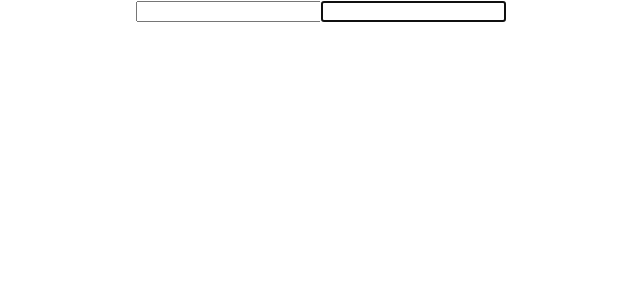
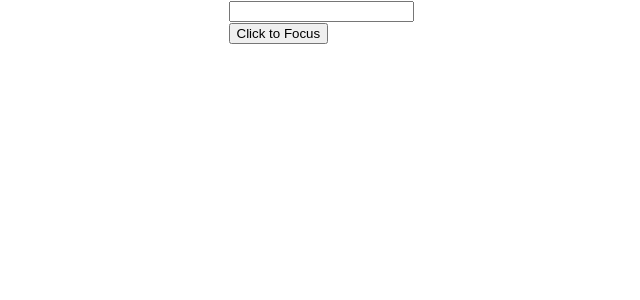
Before and after one commit to Bitan23101996/React-Learning-Series, a React (Create React App) app: page / in a window 1280 px wide. Shown: the top 300 px of the page, without its empty margins (319-959 px from the left). Built offline with nearby package versions, Linux system fonts and the light colour scheme.

Commit message:
Parent Comp. button Click to Focus Input box of Child Comp. using Ref

```diff
--- a/src/App.js
+++ b/src/App.js
@@ -20,6 +20,7 @@ import FragmentsInReactTable from './react-basics-tutorials/FragmentsInReactTabl
 import ParentComponent from './react-basics-tutorials/ParentComponent';
 import MemoComp from './react-basics-tutorials/MemoComp';
 import RefInReact from './react-basics-tutorials/RefInReact';
+import FocusInput from './react-basics-tutorials/FocusInput';
 
 // 2. Extend the theme to include custom colors, fonts, etc
 const colors = {
@@ -50,7 +51,8 @@ function App() {
       {/* <LifecycleA /> */}
       {/* <FragmentsInReactTable /> */}
       {/* <ParentComponent /> */}
-      <RefInReact />
+      {/* <RefInReact /> */}
+      <FocusInput />
     </div>
   );
 }
--- /dev/null
+++ b/src/react-basics-tutorials/FocusInput.js
@@ -0,0 +1,22 @@
+import React, { Component } from 'react'
+import Input from './Input'
+
+export class FocusInput extends Component {
+    constructor(props) {
+        super(props)
+        this.parentInputRef = React.createRef()
+    }
+    parentClickHandle = () => {
+        this.parentInputRef.current.childFocusInput();
+    }
+    render() {
+        return (
+            <div>
+                <Input ref={this.parentInputRef} />
+                <button type="button" onClick={this.parentClickHandle}>Click to Focus</button>
+            </div>
+        )
+    }
+}
+
+export default FocusInput
--- /dev/null
+++ b/src/react-basics-tutorials/Input.js
@@ -0,0 +1,22 @@
+import React, { Component } from 'react'
+
+export class Input extends Component {
+    constructor(props) {
+        super(props)
+        this.childInputRef = React.createRef();
+    }
+
+    childFocusInput() {
+        this.childInputRef.current.focus()
+    }
+
+    render() {
+        return (
+            <div>
+                <input type="text" ref={this.childInputRef} />
+            </div>
+        )
+    }
+}
+
+export default Input
```
Also changed, not shown: 1 other file (tests, documents, lock files or other folders).
